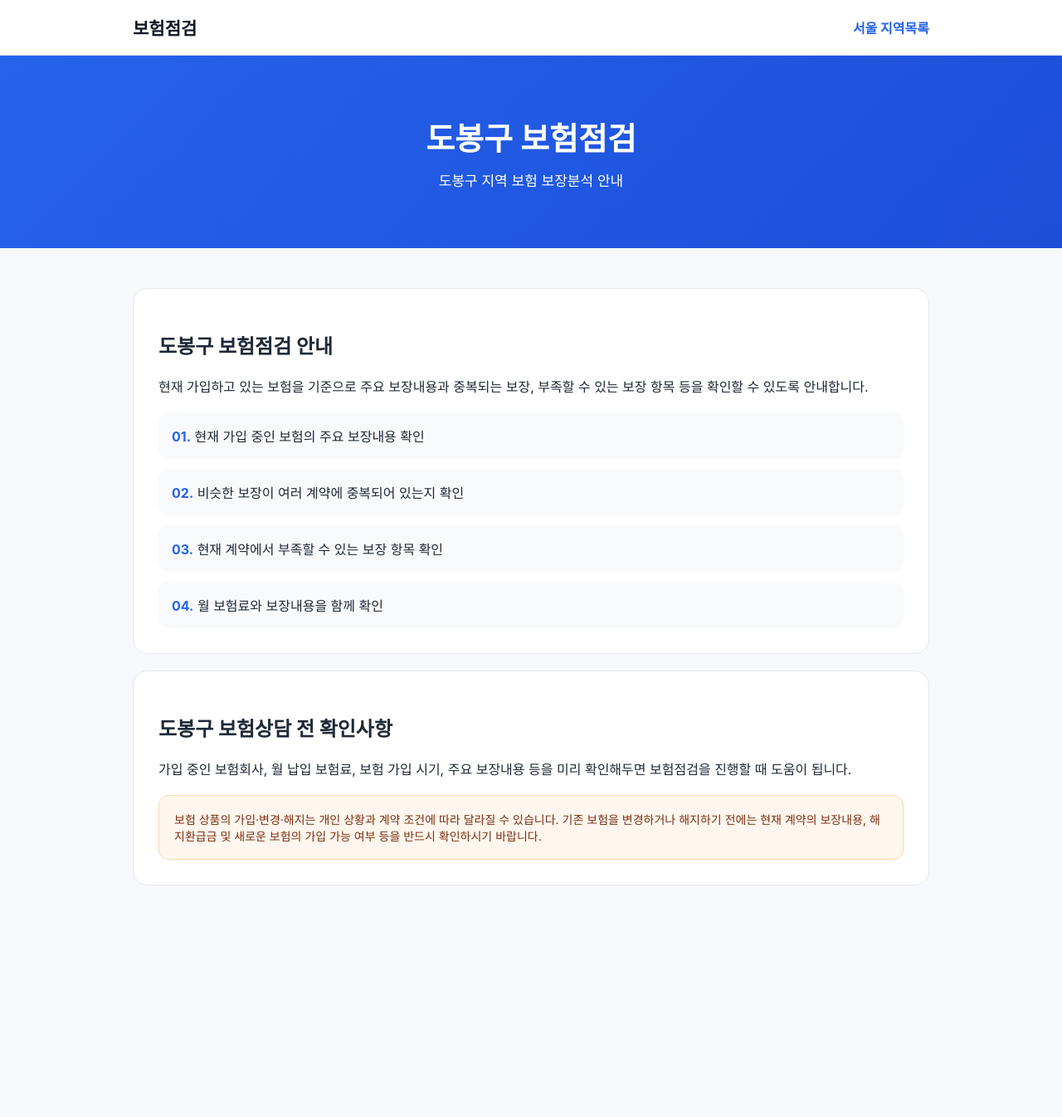
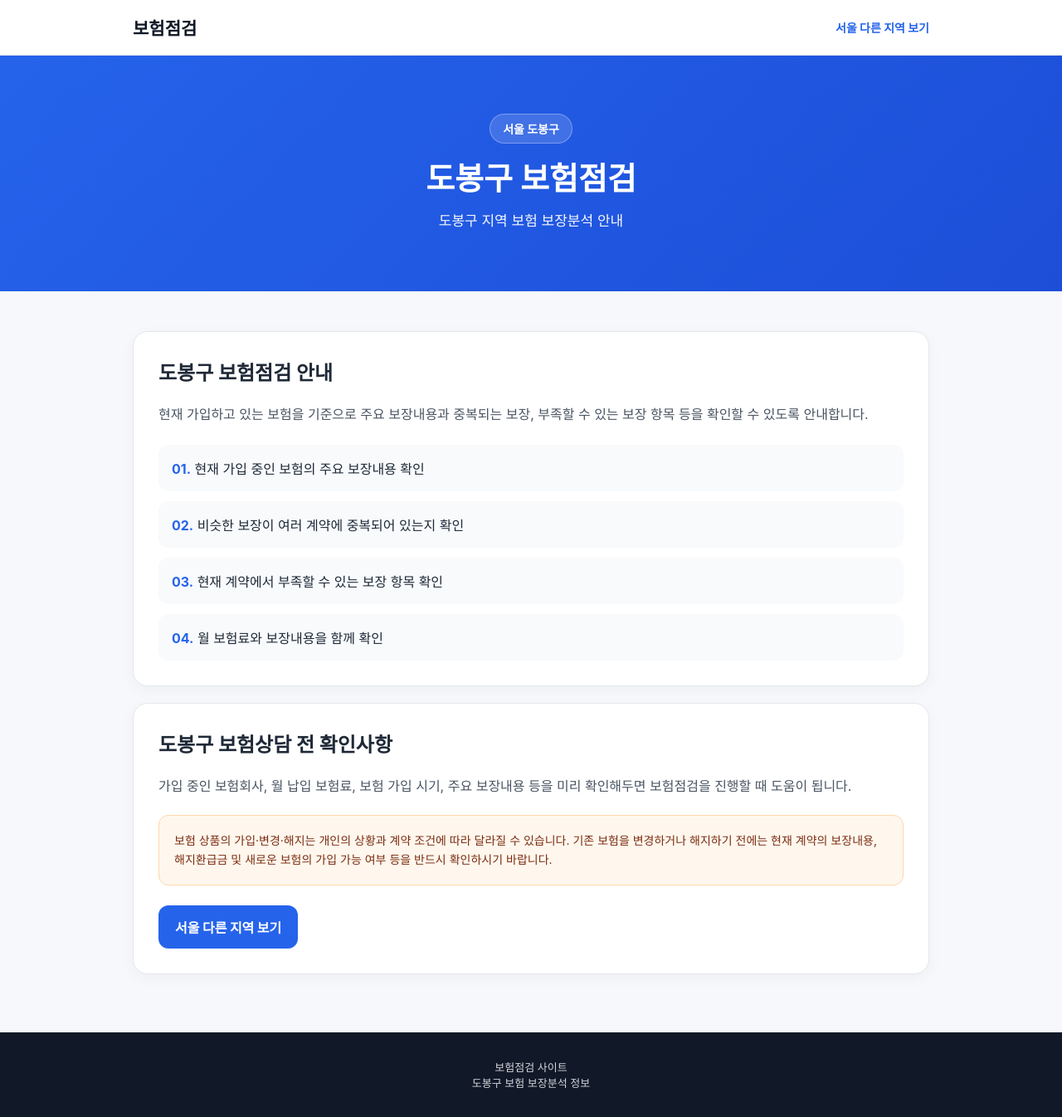
Before and after one commit to dytjq4890-ux/my-homepage, a Next.js app: page /region/seoul/dobong in a window 1280 px wide. Shown: the whole page at 83% size. Before the commit the page ends 1115 px from the top, so only its background shows below. Built offline with nearby package versions, Linux system fonts and the light colour scheme.

Commit message:
Update page.tsx

```diff
--- a/app/region/seoul/[district]/page.tsx
+++ b/app/region/seoul/[district]/page.tsx
@@ -4,6 +4,10 @@ import { notFound } from "next/navigation";
 
 const SITE_URL =
   "https://my-homepage-red-theta.vercel.app";
+
+/* =====================================
+   서울 25개 구
+===================================== */
 
 const districts = {
   gangnam: "강남구",
@@ -41,11 +45,19 @@ type Props = {
   }>;
 };
 
+/* =====================================
+   서울 25개 페이지 자동 생성
+===================================== */
+
 export function generateStaticParams() {
   return Object.keys(districts).map((district) => ({
     district,
   }));
 }
+
+/* =====================================
+   지역별 SEO 자동 생성
+===================================== */
 
 export async function generateMetadata({
   params,
@@ -53,26 +65,33 @@ export async function generateMetadata({
   const { district } = await params;
 
   if (!(district in districts)) {
-    return {};
+    return {
+      title: "지역을 찾을 수 없습니다",
+    };
   }
 
   const districtName =
     districts[district as DistrictSlug];
 
   return {
-    title: `${districtName} 보험점검 | 보험 보장분석 상담`,
+    title: {
+      absolute:
+        `${districtName} 보험점검 | 보험 보장분석 상담`,
+    },
 
     description:
       `${districtName} 보험점검 및 보험 보장분석 안내. ` +
-      `현재 가입한 보험의 보장내용, 중복보장, ` +
-      `부족할 수 있는 보장 등을 확인해보세요.`,
+      `현재 가입한 보험의 보장내용, 중복되는 보장, ` +
+      `부족할 수 있는 보장 항목 등을 확인해보세요.`,
 
     keywords: [
       `${districtName}보험점검`,
       `${districtName}보험상담`,
       `${districtName}보험분석`,
       `${districtName}보장분석`,
+      `${districtName}보험리모델링`,
       "보험점검",
+      "보험상담",
       "보험보장분석",
     ],
 
@@ -85,13 +104,17 @@ export async function generateMetadata({
       title:
         `${districtName} 보험점검 | 보험 보장분석`,
       description:
-        `${districtName} 지역 보험점검 및 보장분석 안내`,
+        `${districtName} 지역 보험점검 및 보험 보장분석 안내`,
       url:
         `${SITE_URL}/region/seoul/${district}`,
       type: "website",
     },
   };
 }
+
+/* =====================================
+   지역구 페이지
+===================================== */
 
 export default async function DistrictPage({
   params,
@@ -107,6 +130,8 @@ export default async function DistrictPage({
 
   return (
     <>
+      {/* 상단 */}
+
       <header
         style={{
           background: "#ffffff",
@@ -119,17 +144,17 @@ export default async function DistrictPage({
             margin: "0 auto",
             padding: "18px 20px",
             display: "flex",
+            alignItems: "center",
             justifyContent: "space-between",
-            alignItems: "center",
           }}
         >
           <Link
             href="/"
             style={{
+              color: "#111827",
+              textDecoration: "none",
+              fontWeight: 800,
               fontSize: "21px",
-              fontWeight: 800,
-              textDecoration: "none",
-              color: "#111827",
             }}
           >
             보험점검
@@ -139,28 +164,55 @@ export default async function DistrictPage({
             href="/region/seoul"
             style={{
               color: "#2563eb",
+              textDecoration: "none",
               fontWeight: 700,
-              textDecoration: "none",
+              fontSize: "14px",
             }}
           >
-            서울 지역목록
+            서울 다른 지역 보기
           </Link>
         </div>
       </header>
 
+      {/* 메인 */}
+
       <section
         style={{
+          padding: "70px 20px",
+          textAlign: "center",
+          color: "#ffffff",
           background:
             "linear-gradient(135deg, #2563eb, #1d4ed8)",
-          color: "#ffffff",
-          textAlign: "center",
-          padding: "70px 20px",
         }}
       >
+        <div
+          style={{
+            maxWidth: "850px",
+            margin: "0 auto",
+          }}
+        >
+          <div
+            style={{
+              display: "inline-block",
+              padding: "7px 15px",
+              marginBottom: "18px",
+              background:
+                "rgba(255,255,255,0.15)",
+              border:
+                "1px solid rgba(255,255,255,0.3)",
+              borderRadius: "999px",
+              fontSize: "14px",
+              fontWeight: 700,
+            }}
+          >
+            서울 {districtName}
+          </div>
+
           <h1
             style={{
+              margin: "0 0 12px",
               fontSize: "38px",
-            margin: "0 0 12px",
+              lineHeight: 1.3,
             }}
           >
             {districtName} 보험점검
@@ -170,33 +222,48 @@ export default async function DistrictPage({
             style={{
               margin: 0,
               fontSize: "17px",
+              lineHeight: 1.7,
+              opacity: 0.95,
             }}
           >
-          {districtName} 지역 보험 보장분석 안내
+            {districtName} 지역
+            보험 보장분석 안내
           </p>
+        </div>
       </section>
 
       <main
         style={{
           maxWidth: "960px",
           margin: "0 auto",
-          padding: "48px 20px",
+          padding: "48px 20px 70px",
         }}
       >
         <section
           style={{
+            marginBottom: "20px",
+            padding: "30px",
             background: "#ffffff",
             border: "1px solid #e5e7eb",
             borderRadius: "18px",
-            padding: "30px",
-            marginBottom: "20px",
+            boxShadow:
+              "0 5px 18px rgba(0,0,0,0.04)",
           }}
         >
-          <h2>
+          <h2
+            style={{
+              marginTop: 0,
+            }}
+          >
             {districtName} 보험점검 안내
           </h2>
 
-          <p>
+          <p
+            style={{
+              lineHeight: 1.8,
+              color: "#4b5563",
+            }}
+          >
             현재 가입하고 있는 보험을 기준으로
             주요 보장내용과 중복되는 보장,
             부족할 수 있는 보장 항목 등을
@@ -207,17 +274,10 @@ export default async function DistrictPage({
             style={{
               display: "grid",
               gap: "12px",
-              marginTop: "20px",
+              marginTop: "22px",
             }}
           >
-            {[
-              "현재 가입 중인 보험의 주요 보장내용 확인",
-              "비슷한 보장이 여러 계약에 중복되어 있는지 확인",
-              "현재 계약에서 부족할 수 있는 보장 항목 확인",
-              "월 보험료와 보장내용을 함께 확인",
-            ].map((text, index) => (
             <div
-                key={text}
               style={{
                 padding: "16px",
                 background: "#f8fafc",
@@ -225,31 +285,89 @@ export default async function DistrictPage({
               }}
             >
               <strong
+                style={{ color: "#2563eb" }}
+              >
+                01.
+              </strong>{" "}
+              현재 가입 중인 보험의
+              주요 보장내용 확인
+            </div>
+
+            <div
               style={{
-                    color: "#2563eb",
+                padding: "16px",
+                background: "#f8fafc",
+                borderRadius: "12px",
               }}
             >
-                  {String(index + 1).padStart(2, "0")}.
+              <strong
+                style={{ color: "#2563eb" }}
+              >
+                02.
               </strong>{" "}
-                {text}
+              비슷한 보장이 여러 계약에
+              중복되어 있는지 확인
             </div>
-            ))}
+
+            <div
+              style={{
+                padding: "16px",
+                background: "#f8fafc",
+                borderRadius: "12px",
+              }}
+            >
+              <strong
+                style={{ color: "#2563eb" }}
+              >
+                03.
+              </strong>{" "}
+              현재 계약에서 부족할 수 있는
+              보장 항목 확인
+            </div>
+
+            <div
+              style={{
+                padding: "16px",
+                background: "#f8fafc",
+                borderRadius: "12px",
+              }}
+            >
+              <strong
+                style={{ color: "#2563eb" }}
+              >
+                04.
+              </strong>{" "}
+              월 보험료와 보장내용을
+              함께 확인
+            </div>
           </div>
         </section>
 
         <section
           style={{
+            padding: "30px",
             background: "#ffffff",
             border: "1px solid #e5e7eb",
             borderRadius: "18px",
-            padding: "30px",
+            boxShadow:
+              "0 5px 18px rgba(0,0,0,0.04)",
           }}
         >
-          <h2>
-            {districtName} 보험상담 전 확인사항
+          <h2
+            style={{
+              marginTop: 0,
+            }}
+          >
+            {districtName} 보험상담 전
+            확인사항
           </h2>
 
-          <p>
+          <p
+            style={{
+              lineHeight: 1.8,
+              color: "#4b5563",
+            }}
+          >
             가입 중인 보험회사,
             월 납입 보험료,
             보험 가입 시기,
@@ -267,10 +385,11 @@ export default async function DistrictPage({
               borderRadius: "12px",
               color: "#7c2d12",
               fontSize: "14px",
+              lineHeight: 1.7,
             }}
           >
             보험 상품의 가입·변경·해지는
-            개인 상황과 계약 조건에 따라
+            개인의 상황과 계약 조건에 따라
             달라질 수 있습니다.
             기존 보험을 변경하거나 해지하기 전에는
             현재 계약의 보장내용,
@@ -278,8 +397,38 @@ export default async function DistrictPage({
             가입 가능 여부 등을
             반드시 확인하시기 바랍니다.
           </div>
+
+          <Link
+            href="/region/seoul"
+            style={{
+              display: "inline-block",
+              marginTop: "24px",
+              padding: "14px 20px",
+              background: "#2563eb",
+              color: "#ffffff",
+              borderRadius: "12px",
+              textDecoration: "none",
+              fontWeight: 800,
+            }}
+          >
+            서울 다른 지역 보기
+          </Link>
         </section>
       </main>
+
+      <footer
+        style={{
+          padding: "32px 20px",
+          background: "#111827",
+          color: "#d1d5db",
+          textAlign: "center",
+          fontSize: "13px",
+        }}
+      >
+        보험점검 사이트
+        <br />
+        {districtName} 보험 보장분석 정보
+      </footer>
     </>
   );
 }
```
Lines whose indentation alone changed are shown as unchanged.
